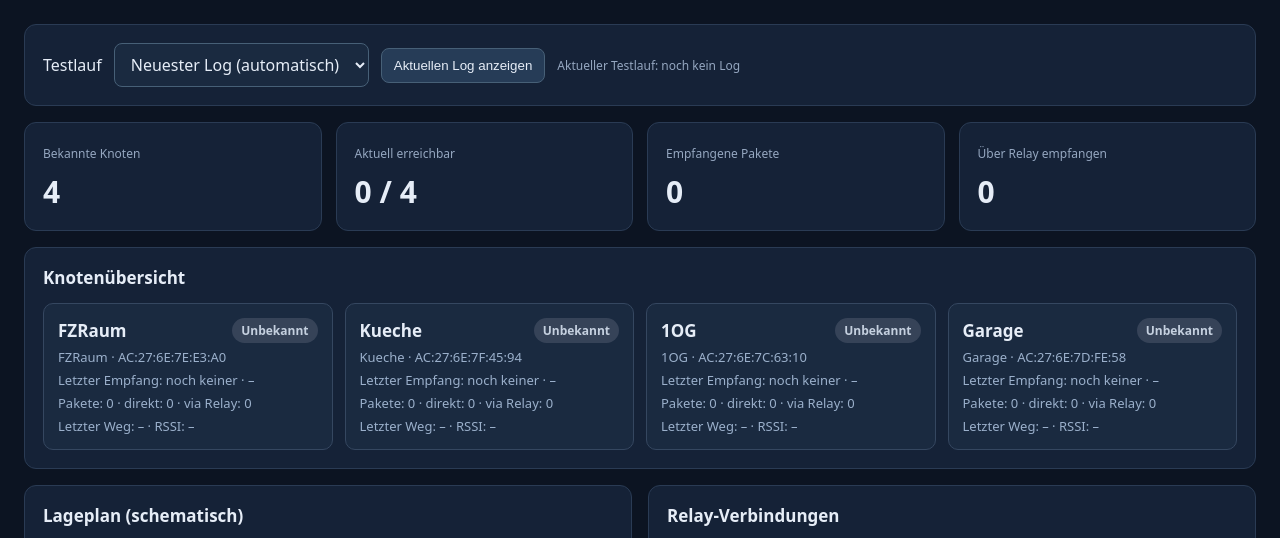
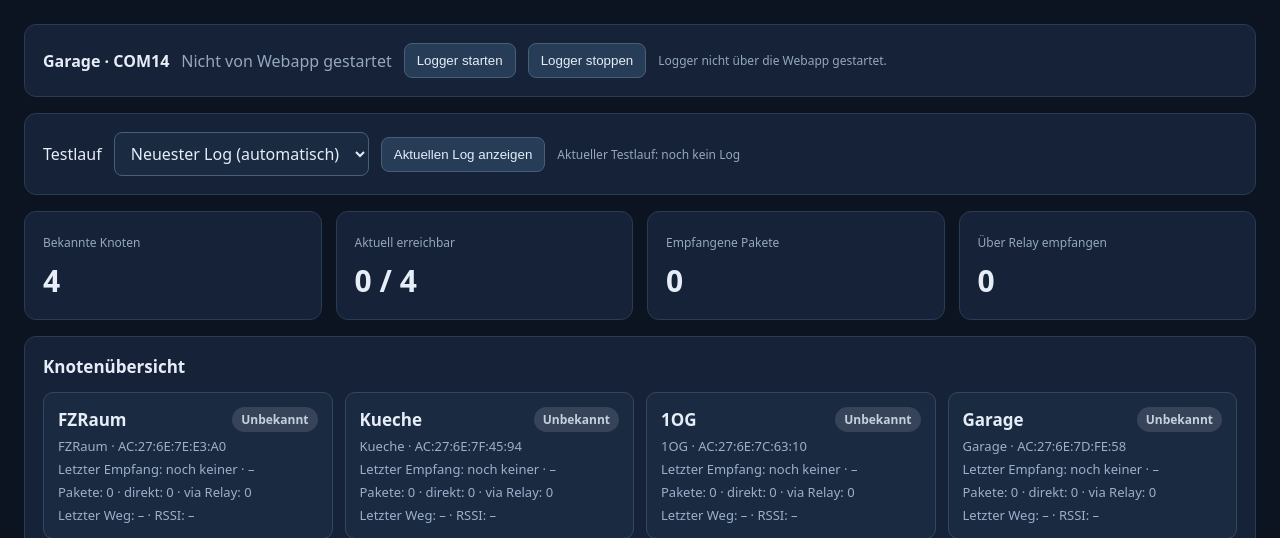
Before and after one commit to lexxi/smoke-listener-mesh, a Flask app: page / in a window 1280 px wide. Shown: the part 82-620 px from the top of the page. Run offline with Flask 3, Linux system fonts and the light colour scheme; data that the repository does not hold is empty.

Commit message:
feat: add Garage COM14 start/stop serial logger controls to dashboard

```diff
--- a/web/templates/index.html
+++ b/web/templates/index.html
@@ -39,6 +39,13 @@ th{color:#b6c5d9;font-weight:600}
 <body>
 <header><div><div style="display:flex;align-items:center;gap:12px;flex-wrap:wrap"><h1>Smoke Mesh Monitor</h1><small style="border:1px solid #354760;border-radius:6px;padding:4px 8px;color:#b6c5d9">Dashboard v0.3.0</small></div><div class="muted">ESP32-C3 · ESP-NOW · lokale Testinstallation</div></div>
 <div style="display:flex;gap:16px;align-items:center;flex-wrap:wrap"><a href="/ota" style="color:#a9ccff;font-weight:600">Firmware / OTA</a><div id="updated" class="muted">Lade Daten …</div></div></header>
+<section class="panel sessionbar" aria-label="Garage USB-Logger">
+<strong>Garage · COM14</strong>
+<span id="logger-state" class="muted">Loggerstatus wird geladen …</span>
+<button id="logger-start" type="button" disabled>Logger starten</button>
+<button id="logger-stop" type="button" disabled>Logger stoppen</button>
+<small id="logger-note" class="muted">Der Web-Logger belegt COM14 exklusiv; bestehende PowerShell-Logger vorher beenden.</small>
+</section>
 <section class="panel sessionbar" aria-label="Testlauf auswählen">
 <label for="session">Testlauf</label>
 <select id="session" aria-label="Testlauf"><option value="">Neuester Log (automatisch)</option></select>
@@ -133,5 +140,31 @@ async function refresh(){
  catch(e){$("updated").textContent="Fehler beim Laden: "+e.message;}
 }
 refresh();setInterval(refresh,5000);
+
+// Garage COM14 - starts only on explicit click and never stops an external logger.
+let loggerCsrf=null;
+async function refreshLogger(){
+ try {
+  const r=await fetch('/api/logger/status',{cache:'no-store'});
+  if(!r.ok)throw Error('HTTP '+r.status);
+  const j=await r.json();loggerCsrf=j.token;
+  $('logger-state').textContent=j.running?'Läuft · PID '+j.pid:'Nicht von Webapp gestartet';
+  $('logger-note').textContent=j.note+(j.session?' · '+j.session:'');
+  $('logger-start').disabled=j.running;
+  $('logger-stop').disabled=!j.running;
+ } catch(e){$('logger-state').textContent='Fehler: '+e.message;$('logger-start').disabled=true;$('logger-stop').disabled=true}
+}
+async function commandLogger(action){
+ if(!loggerCsrf)return;
+ if(action==='start'&&!confirm('Garage Logger an COM14 starten? Einen bisher laufenden PowerShell-Logger oder Serial Monitor vorher schließen.'))return;
+ try{
+  const r=await fetch('/api/logger/'+action,{method:'POST',headers:{'X-Logger-CSRF':loggerCsrf}});
+  if(!r.ok)throw Error('HTTP '+r.status);
+  await refreshLogger();if(action==='start'){selectedSession='';}
+ }catch(e){$('logger-note').textContent='Fehler bei '+action+': '+e.message}
+}
+$('logger-start').addEventListener('click',()=>commandLogger('start'));
+$('logger-stop').addEventListener('click',()=>commandLogger('stop'));
+refreshLogger();setInterval(refreshLogger,5000);
 </script>
 </body></html>
```
